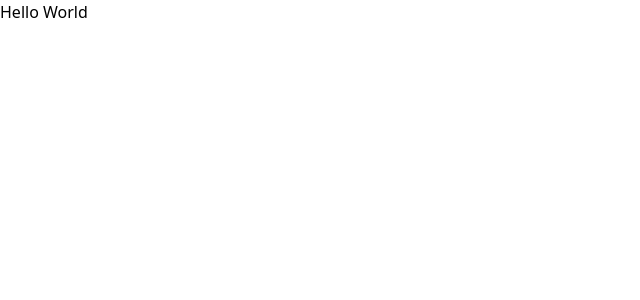
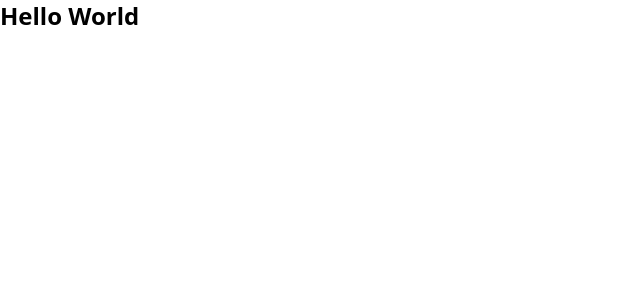
Before and after one commit to AbdullaMIM/Portfolio, a JavaScript app: page / in a window 1280 px wide. Shown: the top 300 px of the page, without its empty margins (0-640 px from the left). Built offline with nearby package versions, Linux system fonts and the light colour scheme; the HTML template or start-up script is replaced by a standard one.

Commit message:
Check Tailwind CSS

```diff
--- a/src/App.js
+++ b/src/App.js
@@ -2,7 +2,7 @@
 function App() {
   return (
     <div>
-      <h1>Hello World</h1>
+      <h1 className="text-2xl font-bold">Hello World</h1>
     </div>
   );
 }
```
